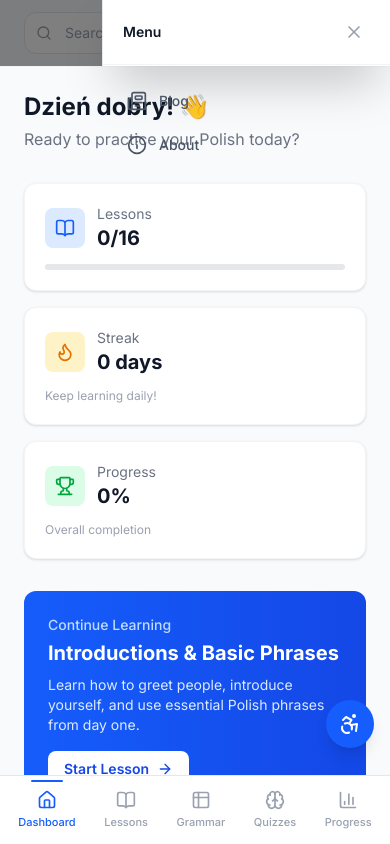
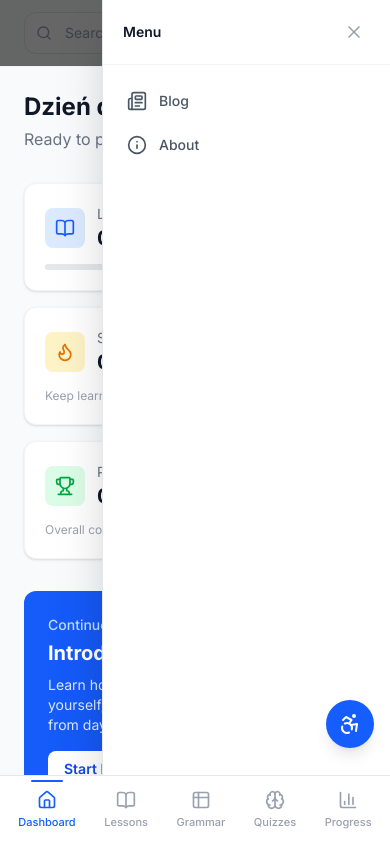
Before and after one commit to basedshiloh/Polish-Language-Learning, a Next.js app: page / in a window 390 px wide. Both pictures are taken after a click on the button 348 px from the left and 33 px from the top of the page. Shown: the top 844 px of the page. Built offline with nearby package versions, Linux system fonts and the light colour scheme.

Commit message:
Refactor MobileMenu component to simplify state management and improve overlay functionality

```diff
--- a/src/components/layout/MobileMenu.tsx
+++ b/src/components/layout/MobileMenu.tsx
@@ -8,23 +8,12 @@ import { EXTRA_NAV_ITEMS } from '@/lib/constants';
 
 export default function MobileMenu() {
   const [open, setOpen] = useState(false);
-  const [visible, setVisible] = useState(false);
   const pathname = usePathname();
 
   useEffect(() => {
-    if (open) {
-      requestAnimationFrame(() => setVisible(true));
-      document.body.style.overflow = 'hidden';
-    } else {
-      document.body.style.overflow = '';
-    }
+    document.body.style.overflow = open ? 'hidden' : '';
     return () => { document.body.style.overflow = ''; };
   }, [open]);
-
-  function close() {
-    setVisible(false);
-    setTimeout(() => setOpen(false), 300);
-  }
 
   return (
     <>
@@ -36,27 +25,29 @@ export default function MobileMenu() {
         <Menu className="w-5 h-5" />
       </button>
 
-      {open && (
-        <div className="fixed inset-0 z-50 md:hidden">
-          {/* Overlay */}
+      {/* Overlay — always mounted, fades in/out, click to close */}
       <div
-            className={`absolute inset-0 bg-black/50 transition-opacity duration-300 ${
-              visible ? 'opacity-100' : 'opacity-0'
+        onClick={() => setOpen(false)}
+        className={`fixed inset-0 z-50 bg-black/60 md:hidden transition-opacity duration-300 ${
+          open ? 'opacity-100' : 'opacity-0 pointer-events-none'
         }`}
-            onClick={close}
+        aria-hidden={!open}
       />
 
-          {/* Drawer */}
-          <div
-            className={`absolute top-0 right-0 h-full w-72 bg-white dark:bg-gray-900 border-l border-gray-200 dark:border-gray-800 shadow-2xl transition-transform duration-300 ease-out ${
-              visible ? 'translate-x-0' : 'translate-x-full'
+      {/* Drawer — always mounted, slides in from the right */}
+      <aside
+        className={`fixed top-0 right-0 z-50 h-screen w-72 max-w-[80%] bg-white dark:bg-gray-900 border-l border-gray-200 dark:border-gray-800 shadow-2xl md:hidden transition-transform duration-300 ease-out ${
+          open ? 'translate-x-0' : 'translate-x-full'
         }`}
+        role="dialog"
+        aria-modal="true"
       >
         <div className="flex items-center justify-between px-5 py-4 border-b border-gray-100 dark:border-gray-800">
           <span className="text-sm font-semibold text-gray-900 dark:text-gray-100">Menu</span>
           <button
-                onClick={close}
+            onClick={() => setOpen(false)}
             className="p-1.5 rounded-lg text-gray-400 dark:text-gray-500 hover:text-gray-600 dark:hover:text-gray-300 hover:bg-gray-100 dark:hover:bg-gray-800 transition-colors"
+            aria-label="Close menu"
           >
             <X className="w-5 h-5" />
           </button>
@@ -69,7 +60,7 @@ export default function MobileMenu() {
               <Link
                 key={item.href}
                 href={item.href}
-                    onClick={close}
+                onClick={() => setOpen(false)}
                 className={`flex items-center gap-3 px-3 py-2.5 rounded-lg text-sm font-medium transition-colors ${
                   isActive
                     ? 'bg-blue-50 dark:bg-blue-900/30 text-blue-700 dark:text-blue-400'
@@ -82,9 +73,7 @@ export default function MobileMenu() {
             );
           })}
         </nav>
-          </div>
-        </div>
-      )}
+      </aside>
     </>
   );
 }
```
Lines whose indentation alone changed are shown as unchanged.
